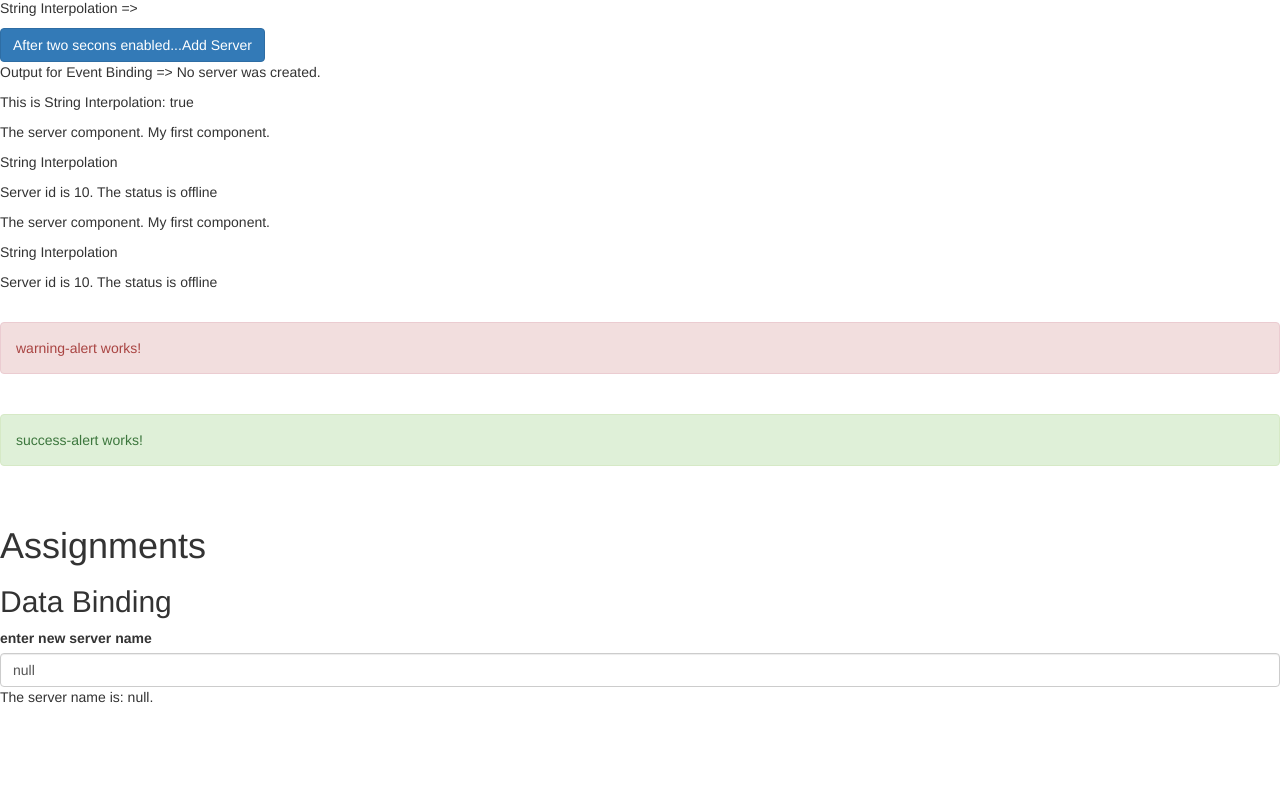
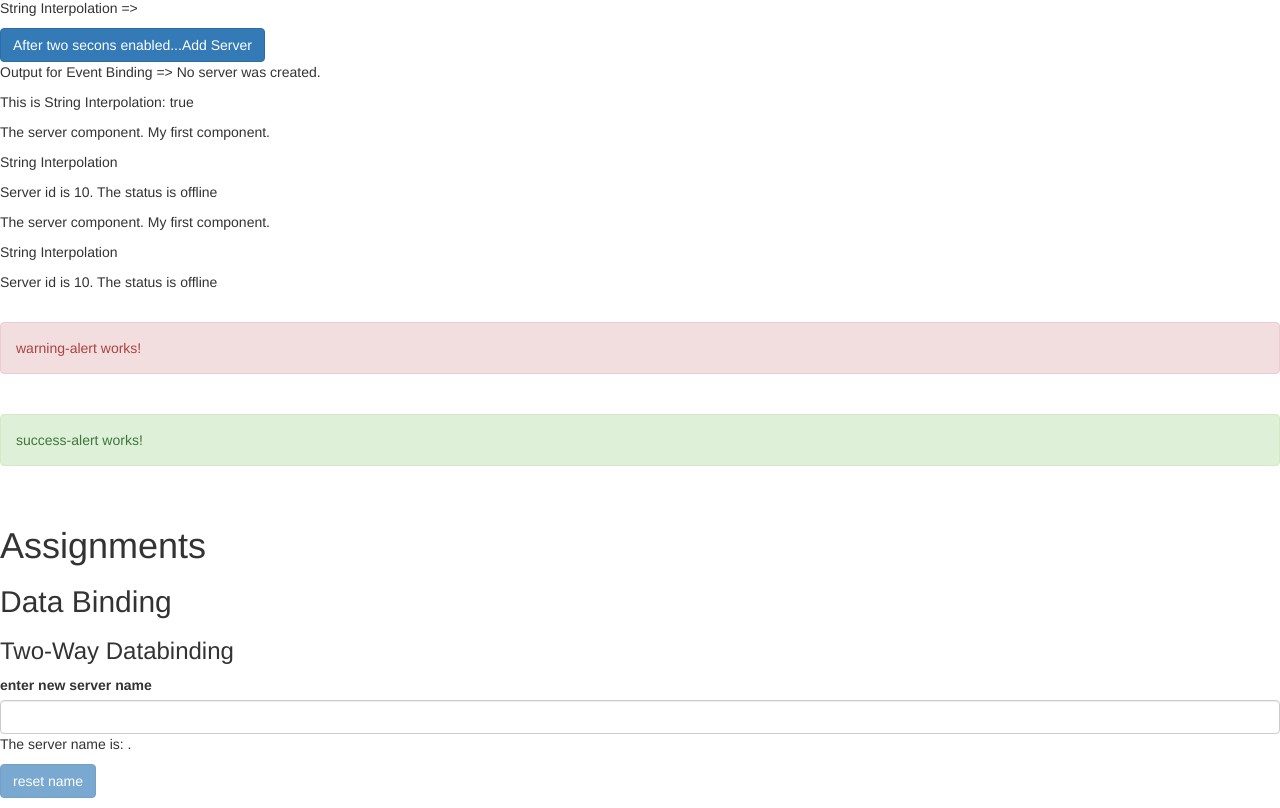
Before and after one commit to DavidNovo/AngularLand, an Angular app in the folder my-first-angle/: page / in a window 1280 px wide. Shown: the part 480-1288 px from the top of the page. Before the commit the page ends 1197 px from the top, so only its background shows below. Built offline with nearby package versions, Linux system fonts and the light colour scheme.

Commit message:
finished databinding lesson

```diff
--- a/my-first-angle/src/app/assignments/assignments.component.html
+++ b/my-first-angle/src/app/assignments/assignments.component.html
@@ -1,6 +1,8 @@
 <h1>Assignments</h1>
+
 <h2>Data Binding</h2>
 
+<h3>Two-Way Databinding</h3>
 <label for="servername"> enter new server name</label>
 <input
   id="servername"
@@ -10,5 +12,14 @@
   [(ngModel)]="username">
 <!--  same as this => <input [value]="username" (input)="username = $event.target.value">  -->
 <p>
+  <!-- this is String Interpolation -->
   The server name is: {{ username }}.
 </p>
+
+<p>
+  <!-- able to click button only if username is not empty -->
+  <button class="btn btn-primary"
+          [disabled]="!username"
+          (click)="clearUsername()">reset name
+  </button>
+</p>
--- a/my-first-angle/src/app/assignments/assignments.component.ts
+++ b/my-first-angle/src/app/assignments/assignments.component.ts
@@ -6,11 +6,14 @@ import { Component, OnInit } from '@angular/core';
   styleUrls: ['./assignments.component.css']
 })
 export class AssignmentsComponent implements OnInit {
-  username = 'null';
+  username = '';
 
   constructor() { }
 
   ngOnInit() {
   }
 
+  clearUsername() {
+    this.username = '';
+  }
 }
```
